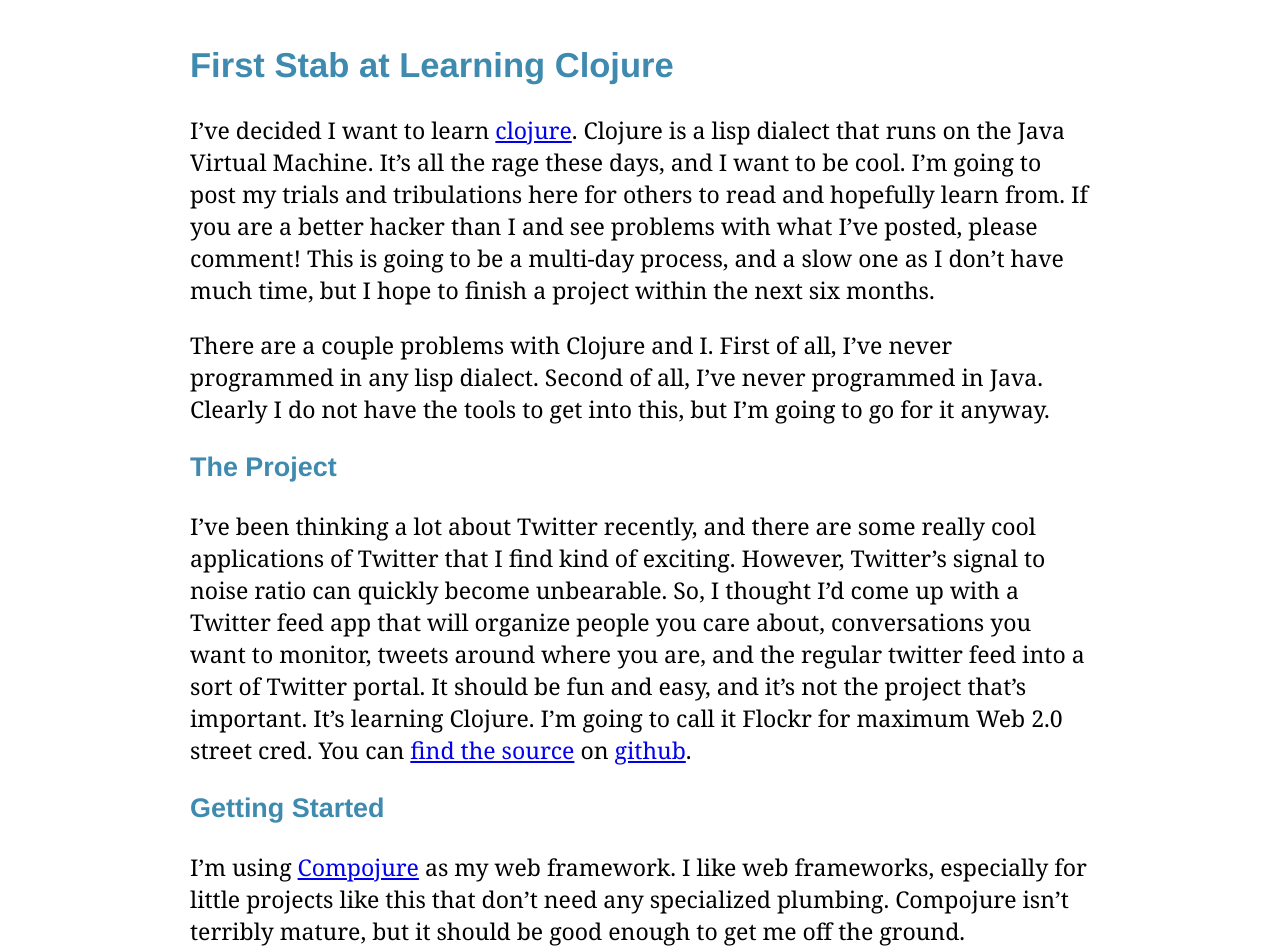
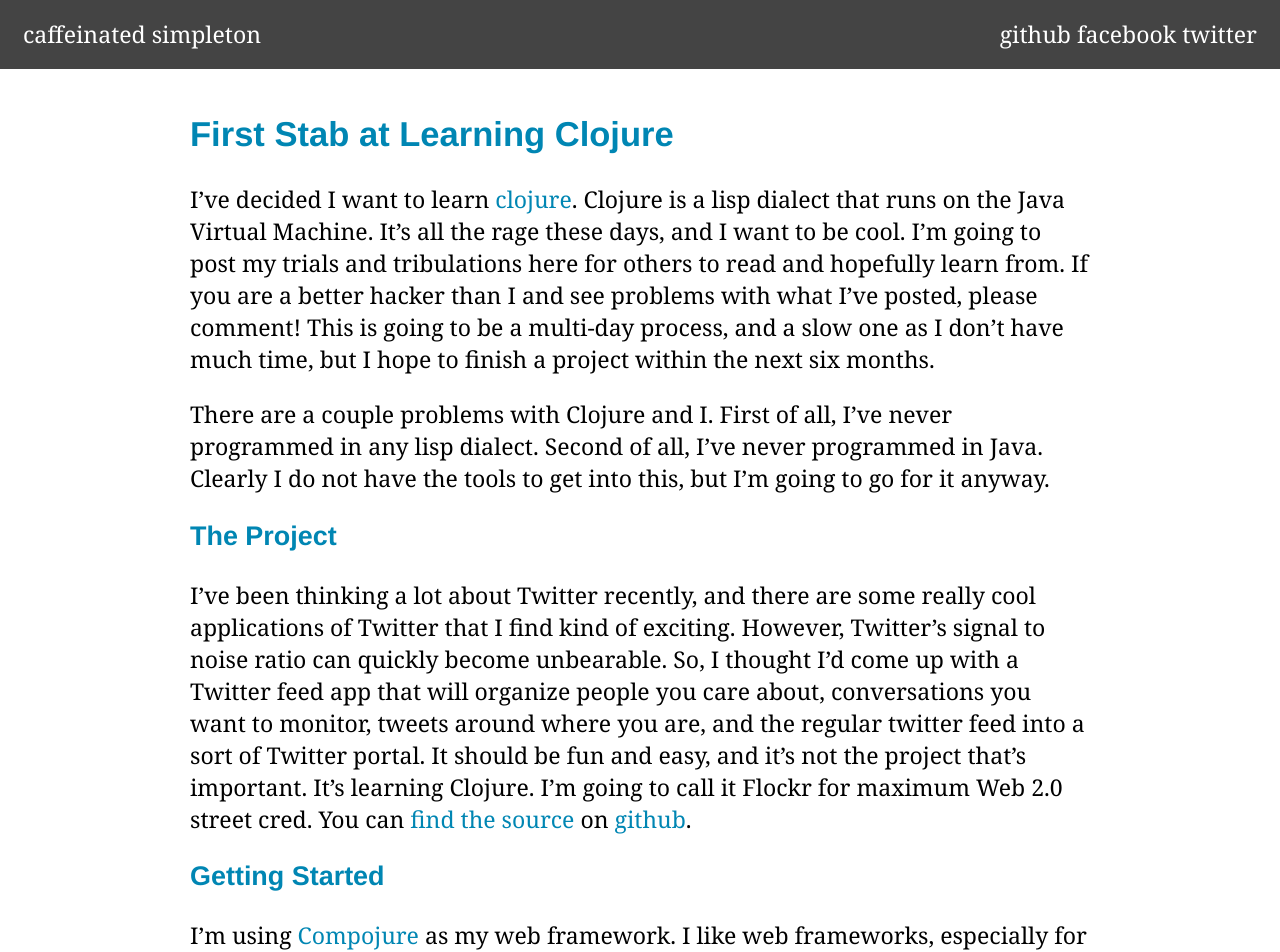
Before and after one commit to JustinTulloss/caffeinated-simpleton, a Jekyll site: the page built from _posts/2009-03-08-first-stab-at-learning-clojure.markdown, in a window 1280 px wide. Shown: the top 952 px of the page. Built offline with Jekyll 4.4.1, drawn with Linux system fonts in a browser that asks for light colours; Markdown is read by kramdown in place of the engine named in the settings.

Commit message:
more style tweaks

```diff
--- a/_layouts/post.html
+++ b/_layouts/post.html
@@ -6,6 +6,14 @@
     <link rel="stylesheet" type="text/css" href="/css/syntax.css">
   </head>
   <body>
+    <header>
+      <a href="/" class="home">Caffeinated Simpleton</a>
+      <nav class="social">
+        <a target="_blank" href="https://github.com/JustinTulloss">GitHub</a>
+        <a target="_blank" href="https://www.facebook.com/justin.tulloss">Facebook</a>
+        <a target="_blank" href="https://twitter.com/justin_tulloss">Twitter</a>
+      </nav>
+    </header>
     <section class="content">
       <h1>{{ page.title }}</h1>
       <article>{{ content }}</article>
--- a/css/blog.css
+++ b/css/blog.css
@@ -11,22 +11,42 @@
 }
 
 h1, h2, h3, h4, h5, h6 {
-    color: #3F8AAF;
+    /*color: #3F8AAF;*/
+    color: #0086B3;
     font-family: "Helvetica Neue","Helvetica",sans-serif;
+}
+
+a {
+    color: #0086B3;
+    text-decoration: none;
+}
+
+a:hover {
+    text-decoration: underline;
+}
+
+a:visited {
+    color: #737;
 }
 
 header {
     padding: 0.8em 1em;
+    text-transform: lowercase;
     color: white;
-    text-transform: lowercase;
-}
-
-header h1 {
-    margin: 0;
+    background-color: #444;
 }
 
 header a {
     text-decoration: none;
+    color: white;
+}
+
+header a:hover {
+    color: #aaa;
+}
+
+header nav {
+    float: right;
 }
 
 .content {
--- a/index.html
+++ b/index.html
@@ -5,13 +5,16 @@
   <head>
     <title>Caffeinated Simpleton</title>
     <link rel="stylesheet" type="text/css" href="/css/blog.css">
+    <link rel="stylesheet" type="text/css" href="/css/home.css">
   </head>
   <body>
+    <section>
       <h1>Caffeinated Simpleton</h1>
       <ol>
         {% for post in site.posts %}
           <li><a href="{{ post.url }}">{{ post.title }}</a></li>
         {% endfor %}
       </ol>
+    </section>
   </body>
 </html>
```
Also changed, not shown: css/home.css (added, +8 -0 lines). Lines whose indentation alone changed are shown as unchanged.
